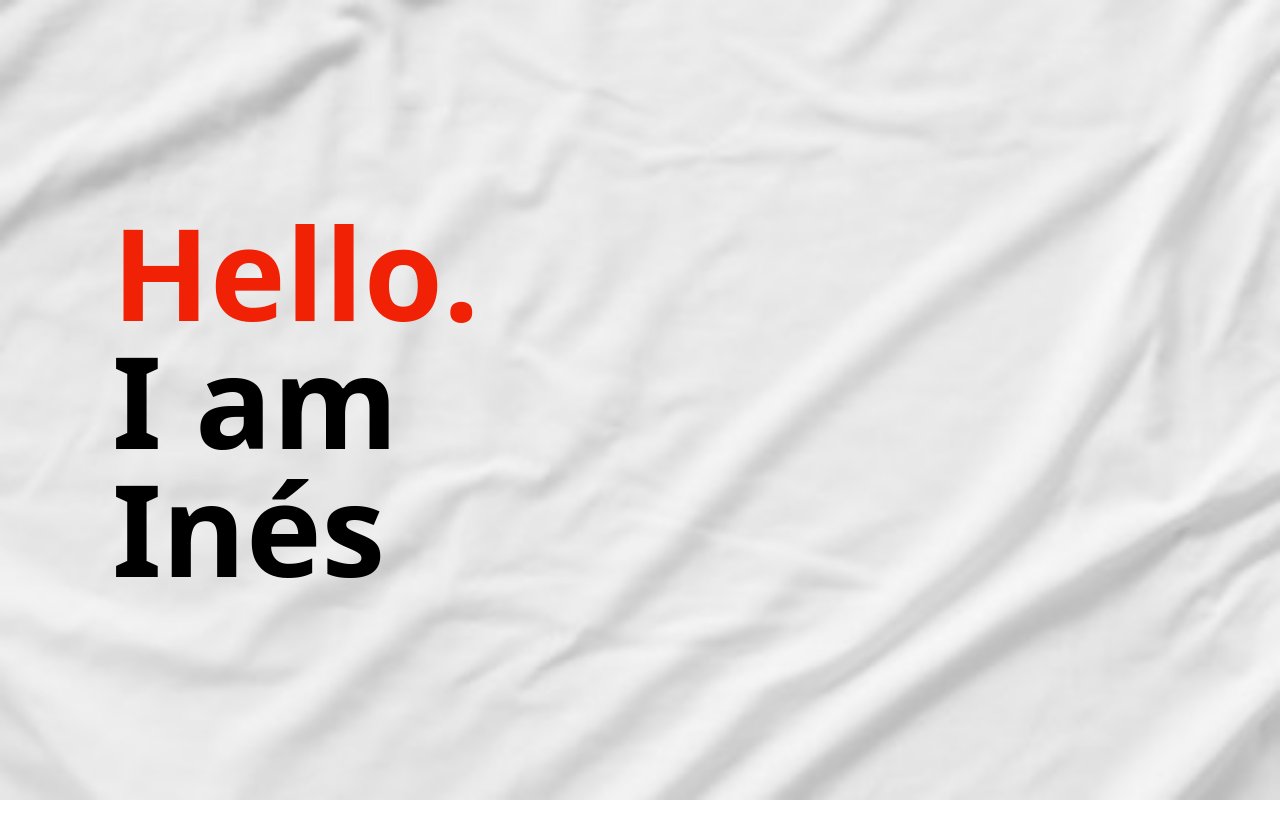
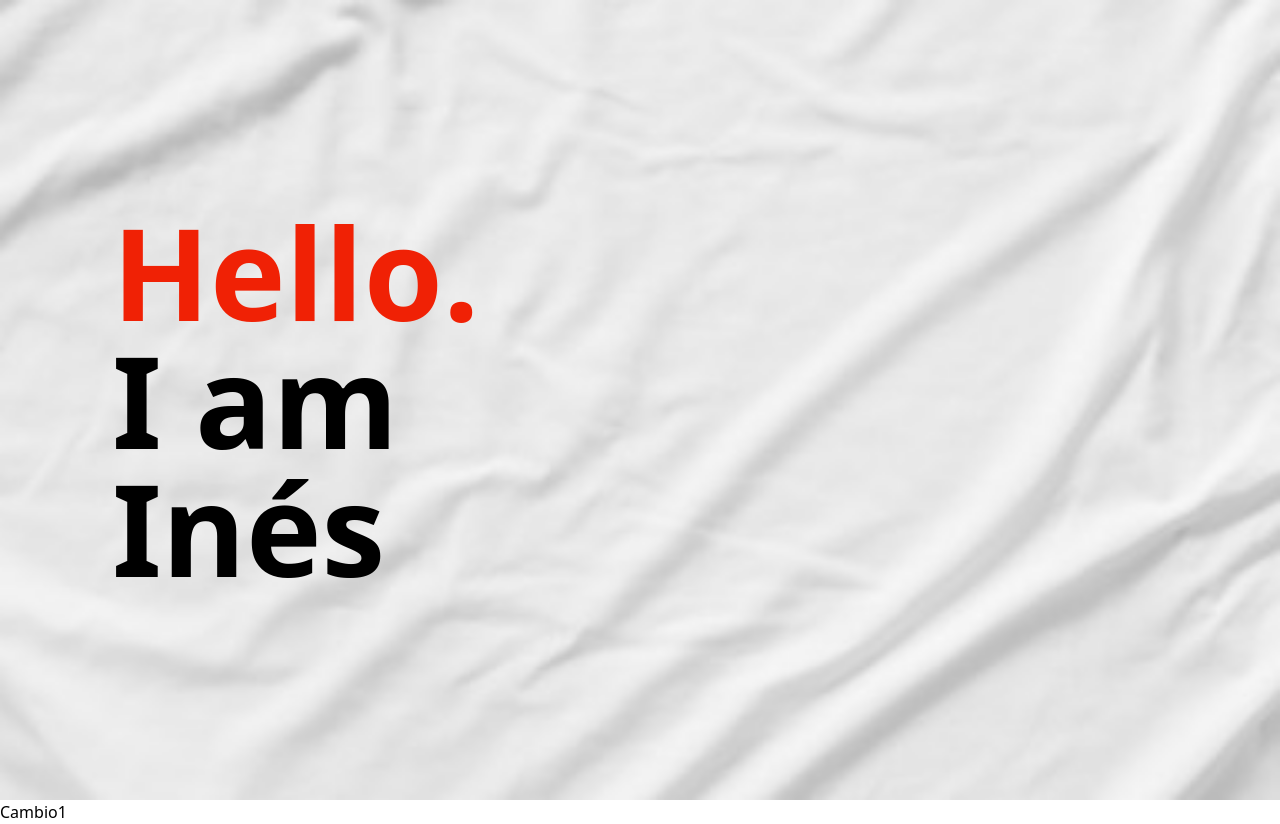
Before and after one commit to SennCode/porfolio-ines, a React (Vite) app: page / in a window 1280 px wide. Before the commit the page ends 800 px from the top, so only its background shows below. Built offline with nearby package versions, Linux system fonts and the light colour scheme; what tailwindcss-animated would draw is missing.

Commit message:
comportamiento links4

```diff
--- a/src/layout/LayoutPublic.jsx
+++ b/src/layout/LayoutPublic.jsx
@@ -6,6 +6,7 @@ const LayoutPublic = () => {
       <main>
         <Outlet />
       </main>
+      <footer>Cambio1</footer>
     </>
   );
 };
--- a/src/pages/Home.jsx
+++ b/src/pages/Home.jsx
@@ -52,8 +52,8 @@ const Home = () => {
   // handleClickText
 
   const handleClickText = () => {
-    setUserClicked(true);
     if (isMobile) {
+      setUserClicked(true);
       setTextHello(textHello === "Hello." ? "About" : "Hello.");
       setTextIam(textIam === "I am" ? "Work" : "I am");
       setTextInes(textInes === "Inés" ? "Contact" : "Inés");
```
